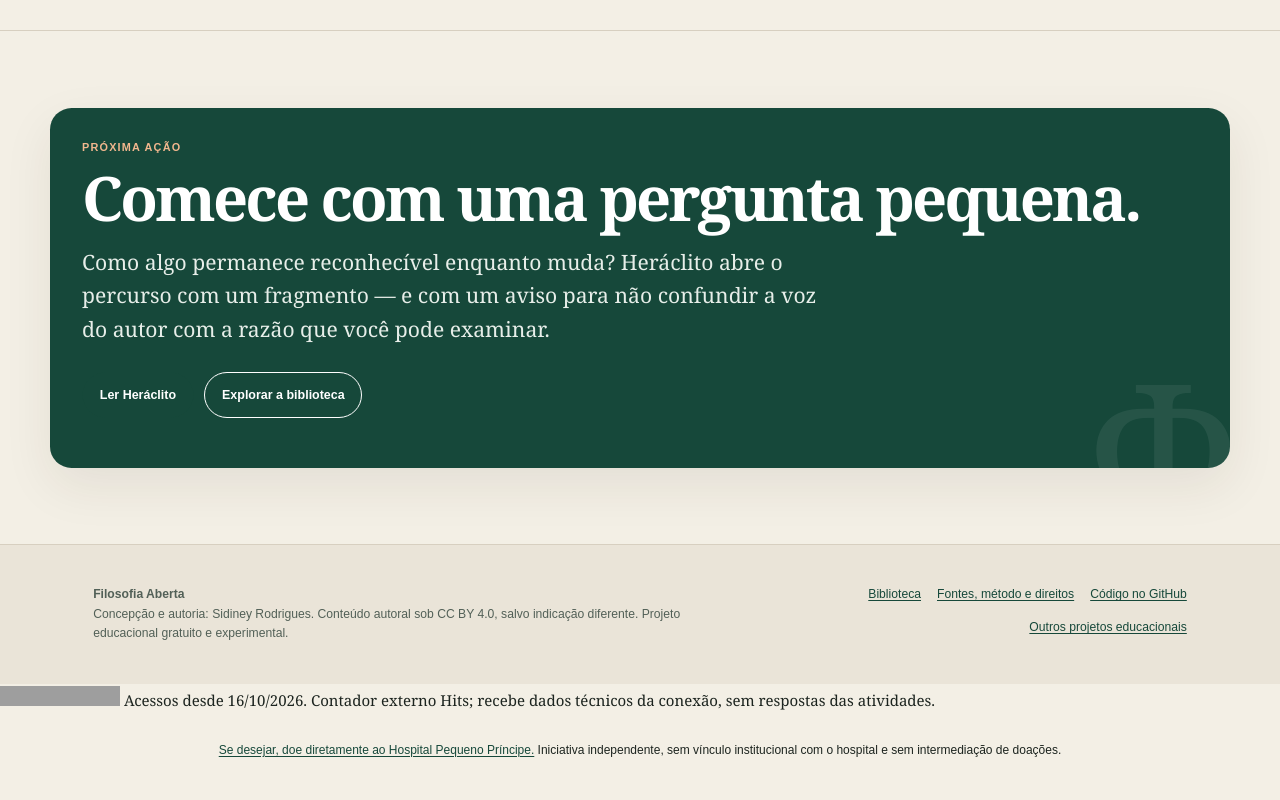
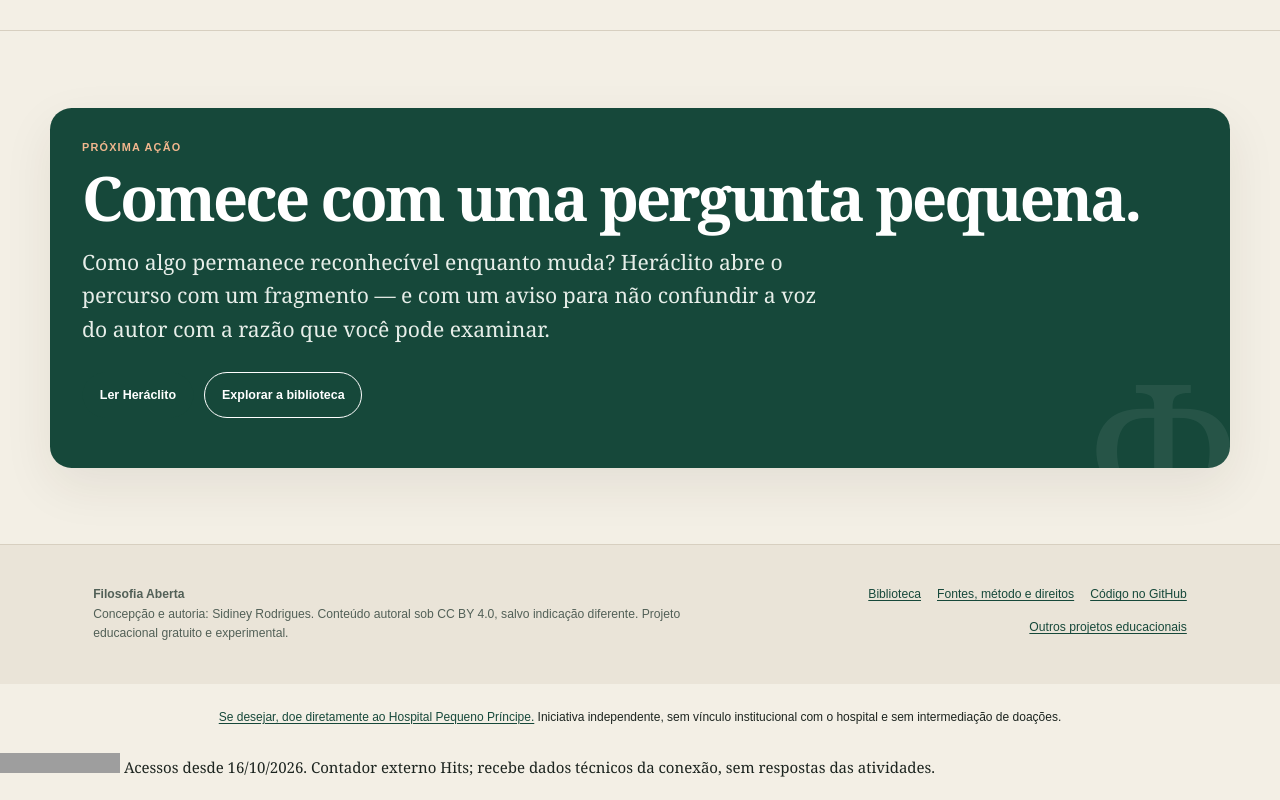
Before and after one commit to sidineyr/filosofia-aberta, a website: page index.html in a window 1280 px wide. Shown: the part 4992-5792 px from the top of the page. Drawn offline with Linux system fonts and the light colour scheme; grey boxes are pictures that could not be loaded.

Commit message:
Preserva publicidade e doação ao regenerar as páginas
Sincroniza os arquivos gerados com os templates e mantém a verificação de conteúdo reproduzível no CI.

```diff
--- a/index.html
+++ b/index.html
@@ -313,6 +313,6 @@
   </footer>
   <script src="assets/language-toggle.js"></script>
   <script src="assets/app.js" defer></script>
-<p class="site-access-counter"><a href="https://hits.sh/sidineyr.github.io/filosofia-aberta/"><img src="https://hits.sh/sidineyr.github.io/filosofia-aberta.svg?style=flat-square&amp;label=acessos&amp;color=167c80" alt="Contador público de acessos" width="120" height="20" referrerpolicy="no-referrer"></a><small> Acessos desde 16/10/2026. Contador externo Hits; recebe dados técnicos da conexão, sem respostas das atividades.</small></p><p data-independent-donation style="box-sizing:border-box;max-width:70rem;margin:16px auto;padding:8px 16px;font:12px/1.6 sans-serif;text-align:center"><a href="https://pequenoprincipe.org.br/doadores/apoie-o-pequeno-principe/" target="_blank" rel="noopener noreferrer">Se desejar, doe diretamente ao Hospital Pequeno Príncipe.</a> Iniciativa independente, sem vínculo institucional com o hospital e sem intermediação de doações.</p>
-</body>
+<p data-independent-donation style="box-sizing:border-box;max-width:70rem;margin:16px auto;padding:8px 16px;font:12px/1.6 sans-serif;text-align:center"><a href="https://pequenoprincipe.org.br/doadores/apoie-o-pequeno-principe/" target="_blank" rel="noopener noreferrer">Se desejar, doe diretamente ao Hospital Pequeno Príncipe.</a> Iniciativa independente, sem vínculo institucional com o hospital e sem intermediação de doações.</p>
+<p class="site-access-counter"><a href="https://hits.sh/sidineyr.github.io/filosofia-aberta/"><img src="https://hits.sh/sidineyr.github.io/filosofia-aberta.svg?style=flat-square&amp;label=acessos&amp;color=167c80" alt="Contador público de acessos" width="120" height="20" referrerpolicy="no-referrer"></a><small> Acessos desde 16/10/2026. Contador externo Hits; recebe dados técnicos da conexão, sem respostas das atividades.</small></p></body>
 </html>
```
Also changed, not shown: 404.html (+3 -0 lines).
